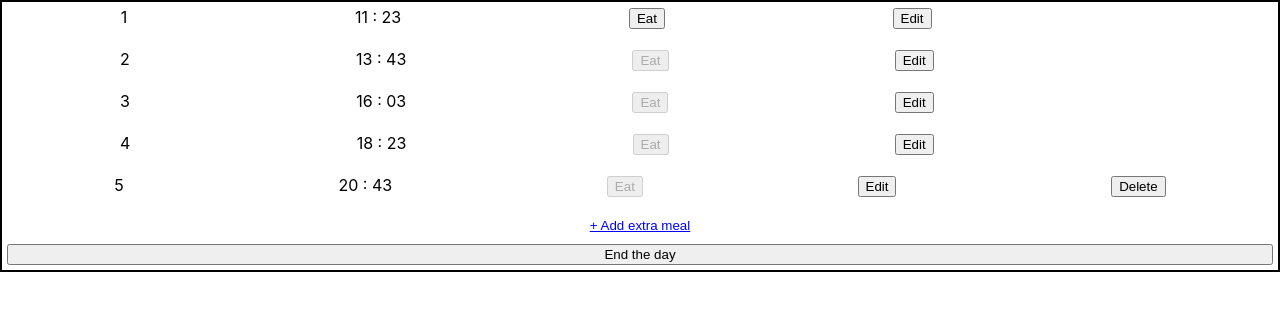
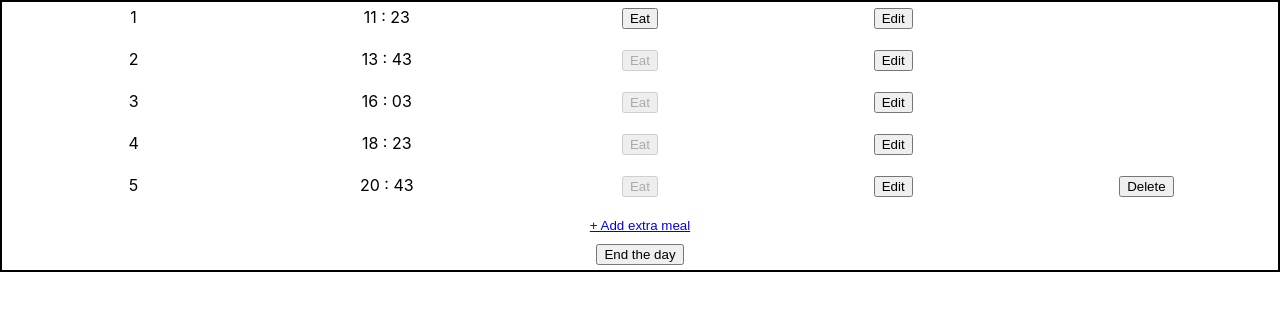
Before and after one commit to kalibria/Meal-tracker, a React (Create React App) app: page /mealList in a window 1280 px wide. Shown: the top 310 px of the page. Built offline with nearby package versions, Linux system fonts and the light colour scheme.

Commit message:
added element alignment

```diff
--- a/src/buttons/btnSettings.module.css
+++ b/src/buttons/btnSettings.module.css
@@ -1,5 +1,6 @@
 .btn_settings_position {
     margin-left: 85%;
+    margin-bottom: 20px;
 }
 
 .listOfMeals {
@@ -10,7 +11,8 @@
 .btn_position {
     display: flex;
     flex-direction: column;
-    justify-content: space-around;
+    align-items: center;
+
 }
 
 .settingsIcon {
--- a/src/list-of-meals/meals.module.css
+++ b/src/list-of-meals/meals.module.css
@@ -4,10 +4,11 @@
 
 
 .meal {
-    display: flex;
-    flex-direction: row;
-    justify-content: space-around;
+    display: grid;
+    grid-template-columns: 1fr 1fr 1fr 1fr 1fr;
+    grid-row-gap: 20px;
     margin-bottom: 20px;
+    text-align: center;
 }
 
 .addExtraMeal {
```
